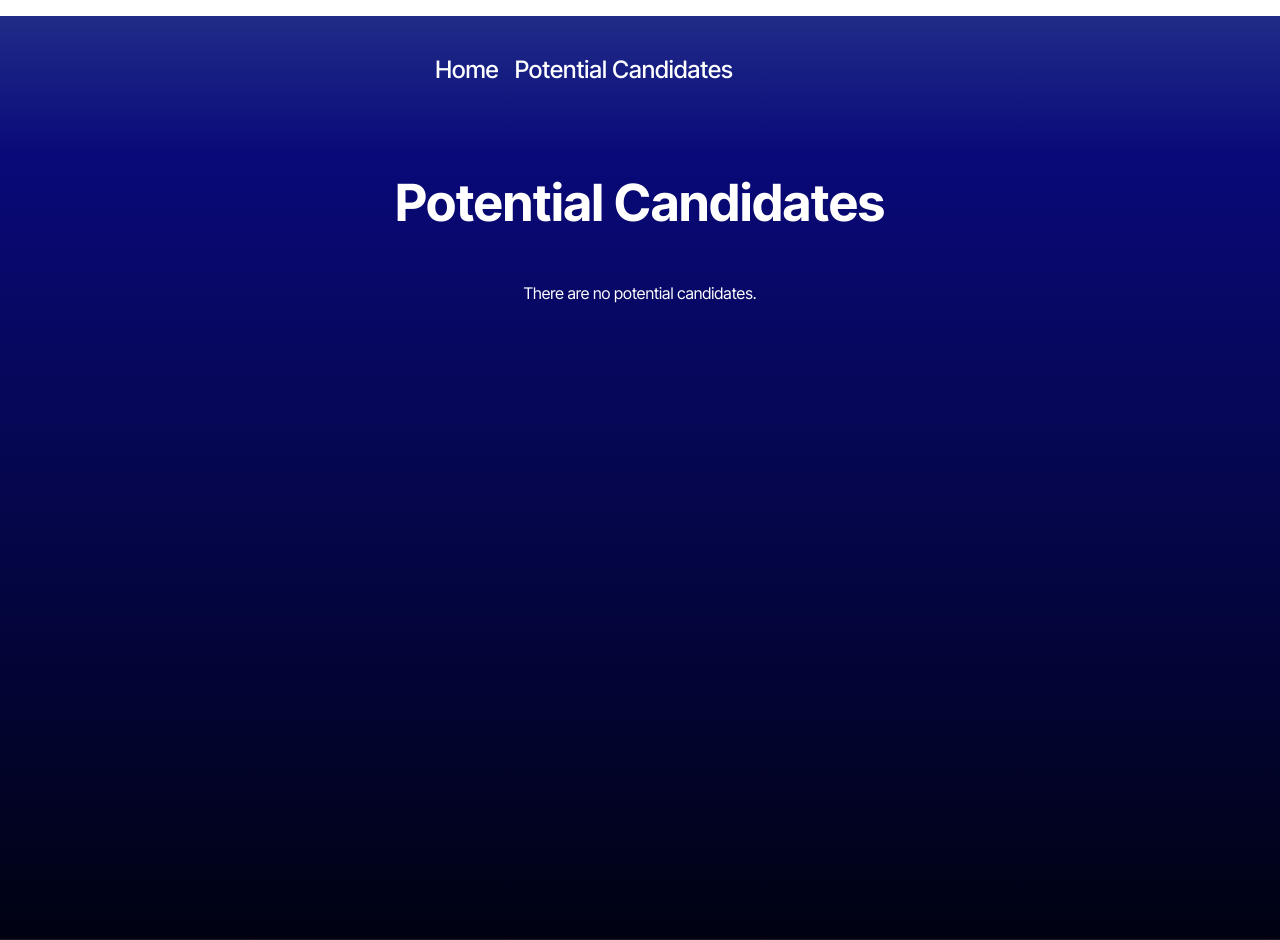
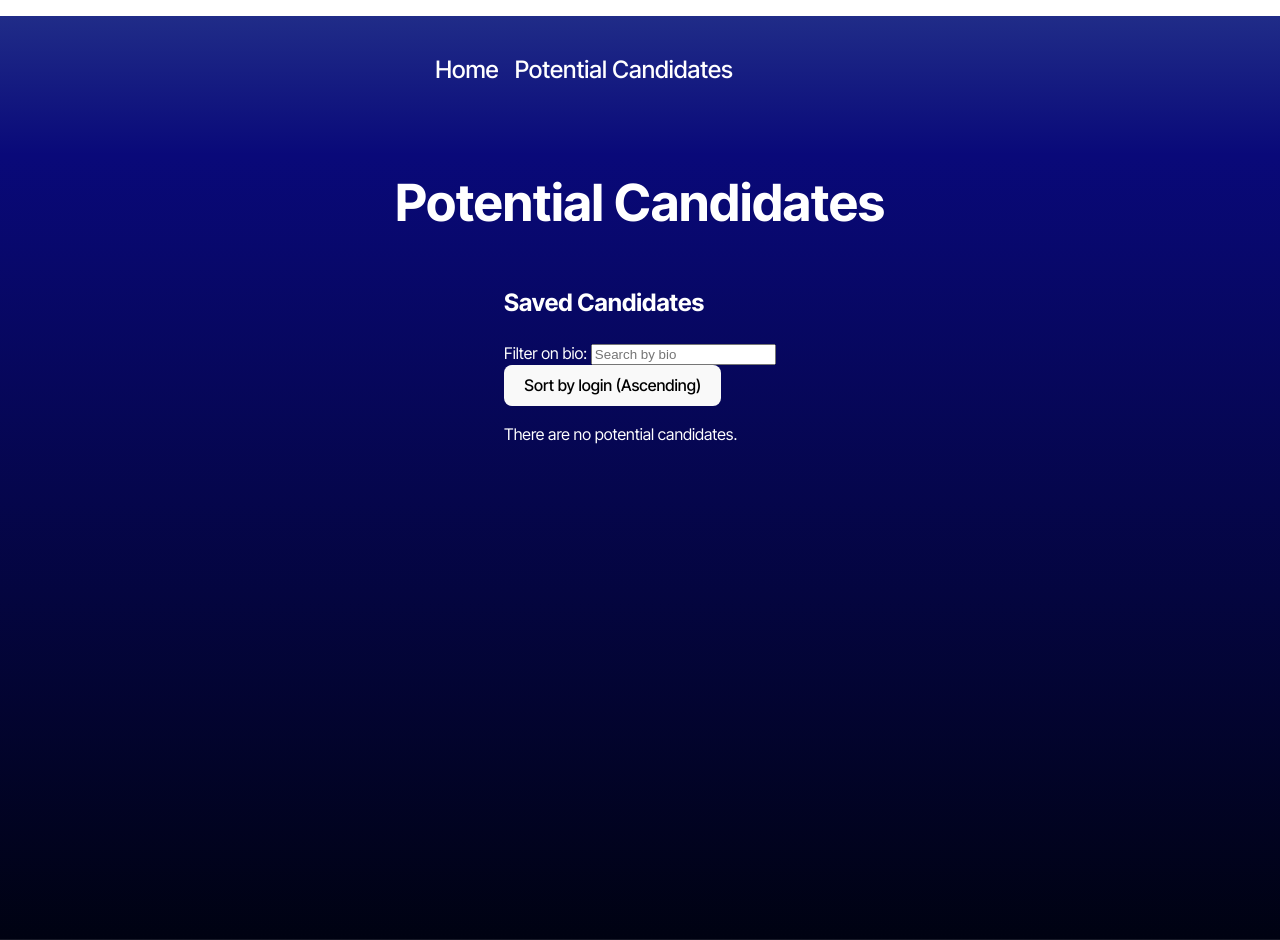
Before and after one commit to clintsrc/shark, a React (Vite) app: page /SavedCandidates in a window 1280 px wide. Built offline with nearby package versions, Linux system fonts and the light colour scheme.

Commit message:
Added missing bio field and bonus options for sort and filter

```diff
--- a/src/api/API.tsx
+++ b/src/api/API.tsx
@@ -72,6 +72,7 @@ const searchGithubUser = async (username: string): Promise<Candidate> => {
       email: "",
       company: "",
       html_url: "",
+      bio: "",
     };
   }
 };
--- a/src/components/CandidateCard.tsx
+++ b/src/components/CandidateCard.tsx
@@ -55,6 +55,7 @@ const CandidateCard = ({
               {currentCandidate.html_url ?? "N/A"}
             </a>
           </p>
+          <p>Bio: {currentCandidate.bio ?? ""}</p>
         </>
       ) : (
         <p>No more candidates are available</p>
--- a/src/components/SavedCandidatesList.tsx
+++ b/src/components/SavedCandidatesList.tsx
@@ -1,42 +1,88 @@
 import { useEffect, useState } from "react";
 import type Candidate from "../interfaces/Candidate.interface";
-import CandidateCard from "../components/CandidateCard";
+import CandidateCard from "./CandidateCard";
 import { IoRemoveCircleSharp } from "react-icons/io5";
 
 const SavedCandidatesList = () => {
   const [savedCandidates, setSavedCandidates] = useState<Candidate[]>([]);
+  const [sortedCandidates, setSortedCandidates] = useState<Candidate[]>([]);
+  const [sortOrder, setSortOrder] = useState<"asc" | "desc">("asc");
+  const [filterText, setFilterText] = useState<string>("");
 
-  // Load the saved candidates from localStorage on mount
   useEffect(() => {
     const savedCandidatesFromStorage = localStorage.getItem("savedCandidates");
     const parsedSavedCandidates: Candidate[] = savedCandidatesFromStorage
       ? (JSON.parse(savedCandidatesFromStorage) as Candidate[])
       : [];
     setSavedCandidates(parsedSavedCandidates);
+    setSortedCandidates(parsedSavedCandidates);
   }, []);
 
-  // Remove a candidate from localStorage, update the state
   const removeCandidate = (candidateToRemove: Candidate) => {
-    const savedCandidatesFromStorage = localStorage.getItem("savedCandidates");
-    const parsedSavedCandidates: Candidate[] = savedCandidatesFromStorage
-      ? (JSON.parse(savedCandidatesFromStorage) as Candidate[])
-      : [];
-
-    const updatedCandidates = parsedSavedCandidates.filter(
+    const updatedCandidates = savedCandidates.filter(
       (candidate) => candidate.login !== candidateToRemove.login
     );
 
     localStorage.setItem("savedCandidates", JSON.stringify(updatedCandidates));
     setSavedCandidates(updatedCandidates);
+    setSortedCandidates(updatedCandidates);
   };
+
+  const handleSortChange = () => {
+    const newSortOrder = sortOrder === "asc" ? "desc" : "asc";
+    setSortOrder(newSortOrder);
+    sortCandidates(newSortOrder);
+  };
+
+  // Filter on the bio field to narrow on skills
+  const handleFilterChange = (e: React.ChangeEvent<HTMLInputElement>) => {
+    const filterValue = e.target.value;
+    setFilterText(filterValue);
+  };
+
+  const sortCandidates = (order: "asc" | "desc") => {
+    const filteredCandidates = savedCandidates.filter((candidate) =>
+      candidate.bio?.toLowerCase().includes(filterText.toLowerCase())
+    );
+
+    const sortedArray = [...filteredCandidates];
+    sortedArray.sort((a, b) => {
+      const compareResult = (a.login ?? "").localeCompare(b.login ?? "");
+      return order === "asc" ? compareResult : -compareResult;
+    });
+
+    setSortedCandidates(sortedArray);
+  };
+
+  useEffect(() => {
+    sortCandidates(sortOrder);
+  }, [filterText, sortOrder, savedCandidates]);
 
   return (
     <div>
-      {savedCandidates.length === 0 ? (
+      <h2>Saved Candidates</h2>
+      <div>
+        <label htmlFor="bio-filter">Filter on bio: </label>
+        <input
+          id="bio-filter"
+          type="text"
+          value={filterText}
+          onChange={handleFilterChange}
+          placeholder="Search by bio"
+        />
+      </div>
+
+      <div>
+        <button onClick={handleSortChange}>
+          Sort by login ({sortOrder === "asc" ? "Ascending" : "Descending"})
+        </button>
+      </div>
+
+      {sortedCandidates.length === 0 ? (
         <p>There are no potential candidates.</p>
       ) : (
         <ul>
-          {savedCandidates.map((candidate) => (
+          {sortedCandidates.map((candidate) => (
             <li key={candidate.login}>
               <CandidateCard currentCandidate={candidate} isSaved />
               <span style={{ marginRight: "8px" }}>Reject</span>
```
Also changed, not shown: src/interfaces/Candidate.interface.tsx (+9 -0 lines).
